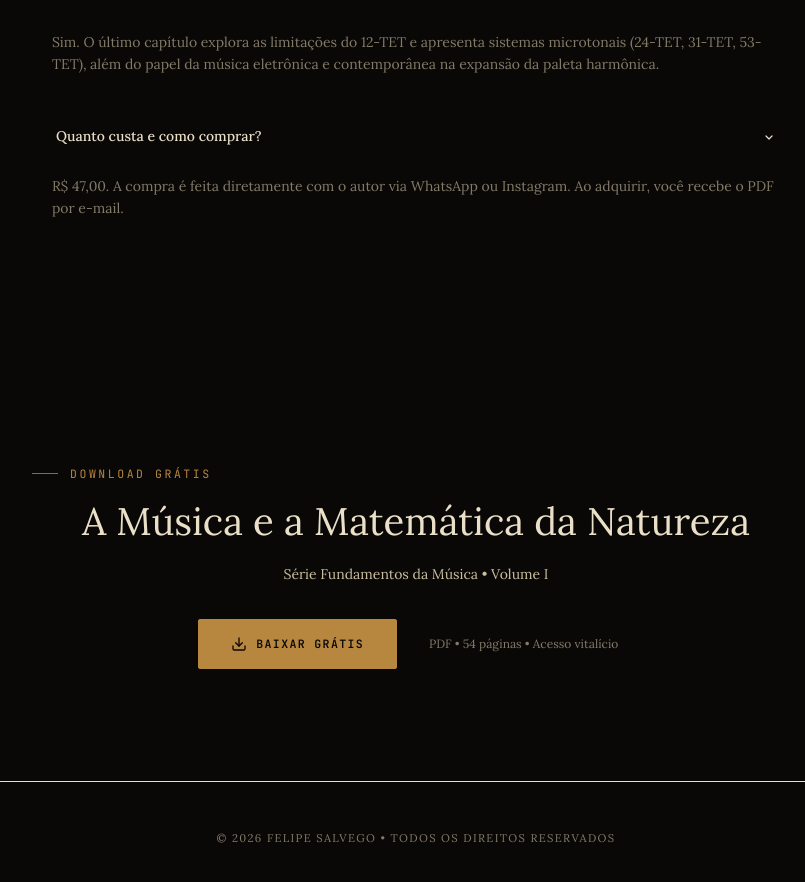
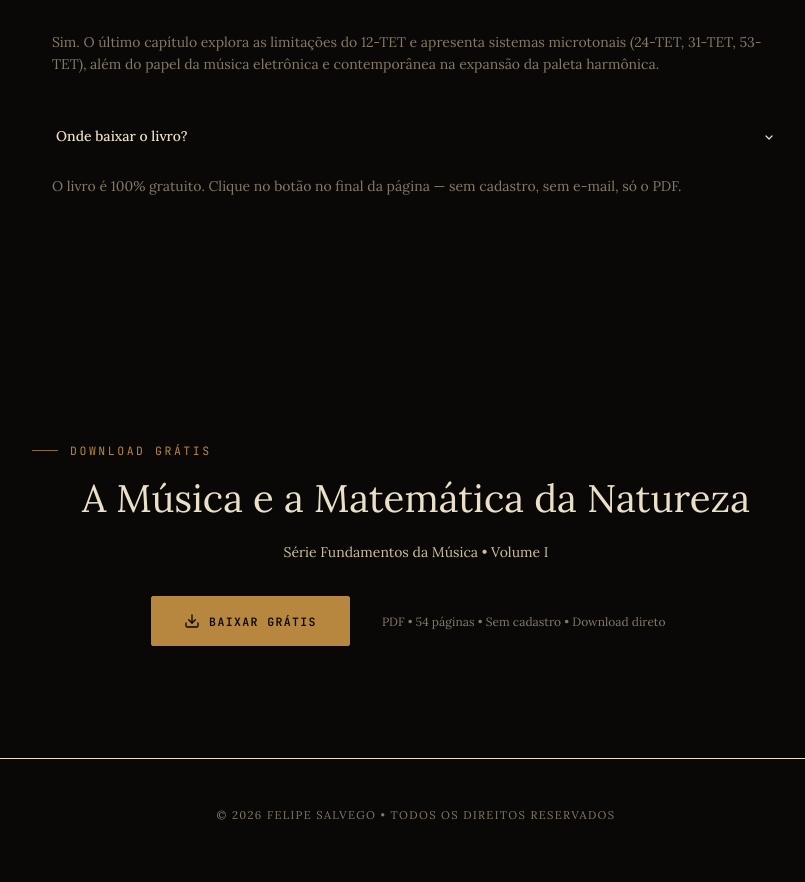
Before and after one commit to jazzautomations/felipe-salvego-musica, a Next.js app: page / in a window 1280 px wide. Shown: the part 4565-5447 px from the top of the page, without its empty margins (224-1029 px from the left). Built offline with nearby package versions, Linux system fonts and the light colour scheme.

Commit message:
fix: remove mentions of price and purchase - free book

```diff
--- a/src/components/FAQ.tsx
+++ b/src/components/FAQ.tsx
@@ -28,8 +28,8 @@ const FAQS = [
     a: "Sim. O último capítulo explora as limitações do 12-TET e apresenta sistemas microtonais (24-TET, 31-TET, 53-TET), além do papel da música eletrônica e contemporânea na expansão da paleta harmônica.",
   },
   {
-    q: "Quanto custa e como comprar?",
-    a: "R$ 47,00. A compra é feita diretamente com o autor via WhatsApp ou Instagram. Ao adquirir, você recebe o PDF por e-mail.",
+    q: "Onde baixar o livro?",
+    a: "O livro é 100% gratuito. Clique no botão no final da página — sem cadastro, sem e-mail, só o PDF.",
   },
 ];
 
--- a/src/components/FinalCTA.tsx
+++ b/src/components/FinalCTA.tsx
@@ -47,7 +47,7 @@ export default function FinalCTA() {
             Baixar Grátis
           </a>
           <p className="px-4 text-xs leading-relaxed text-[var(--muted)]">
-            PDF • 54 páginas • Acesso vitalício
+            PDF • 54 páginas • Sem cadastro • Download direto
           </p>
         </div>
       </div>
```
